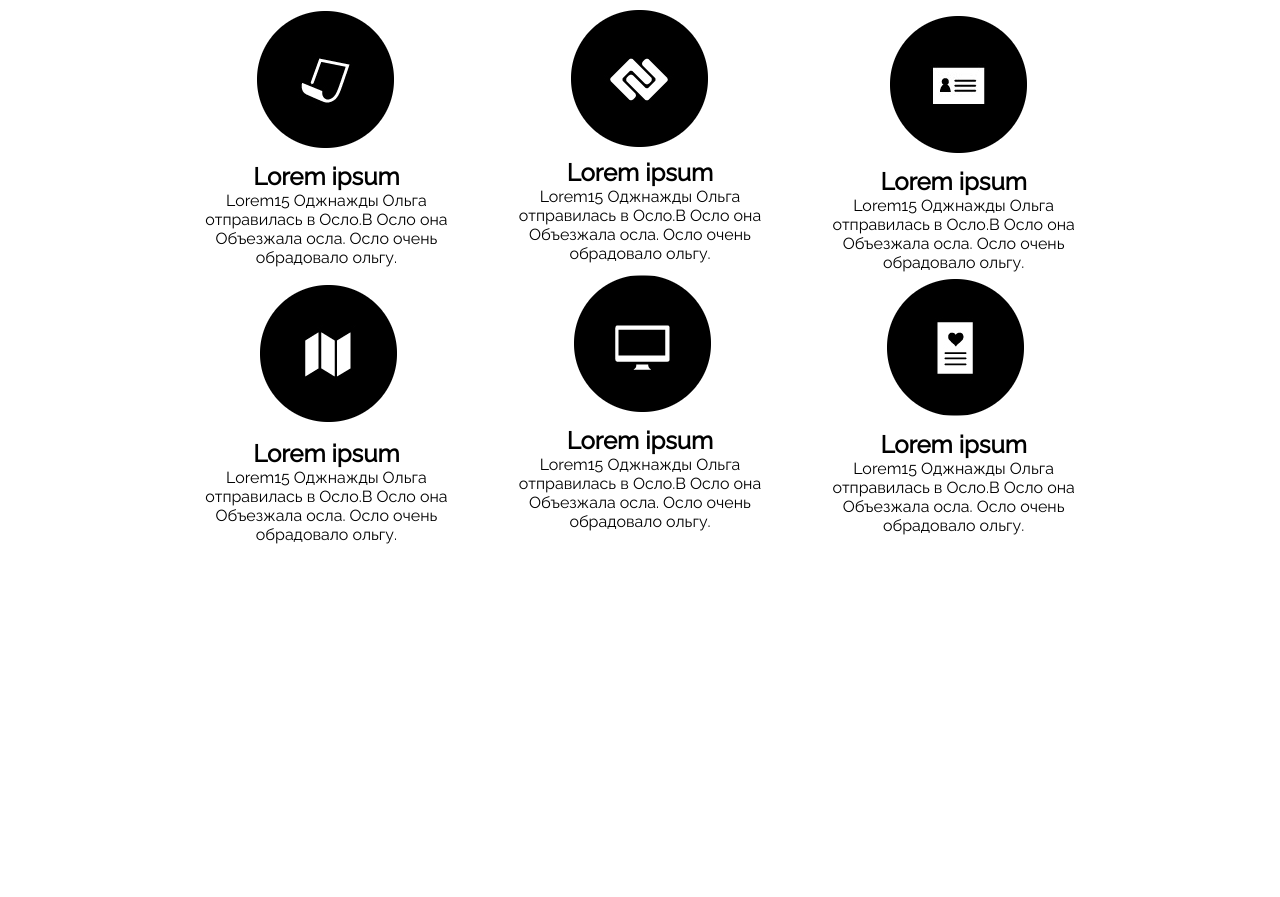
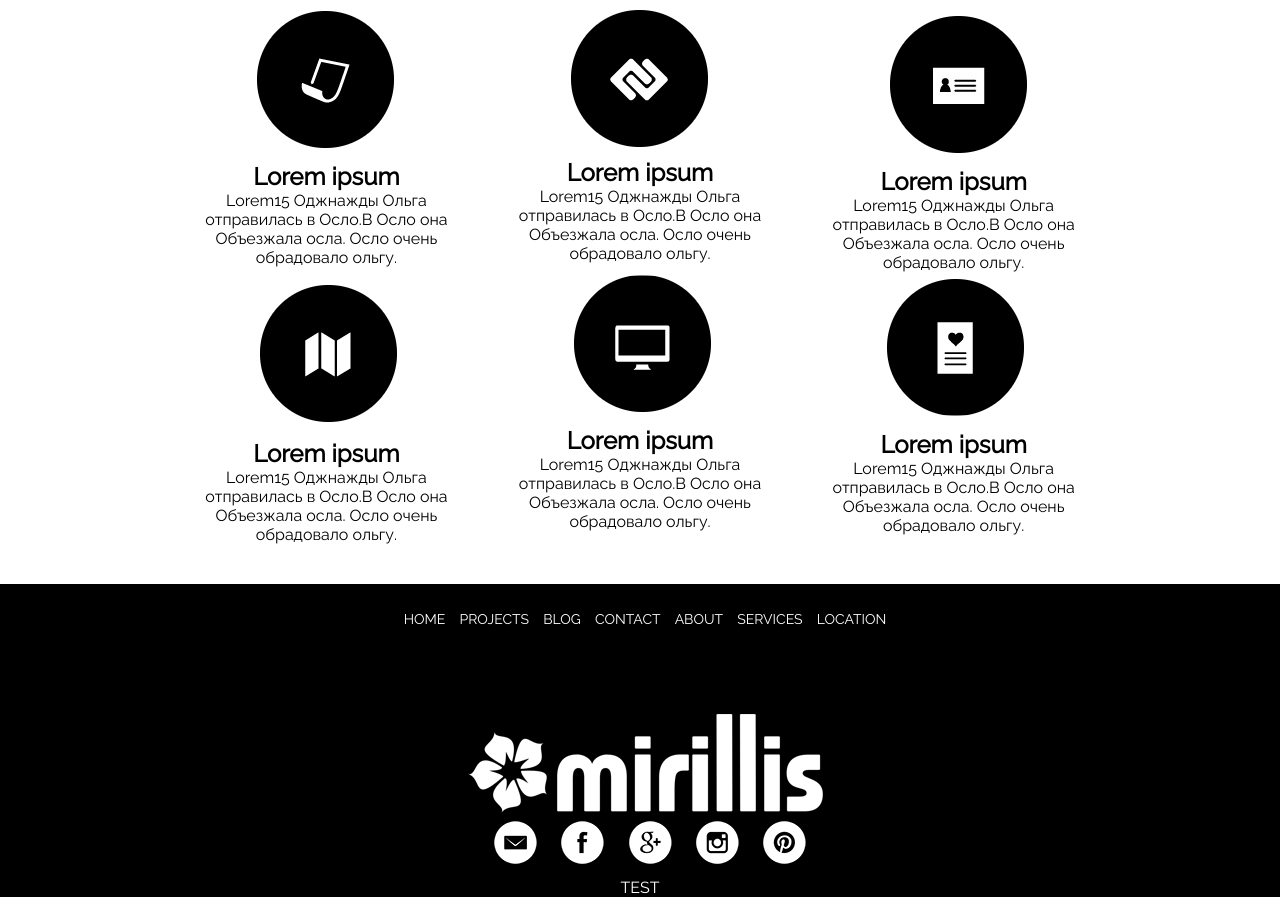
Before and after one commit to MortyraSky/myWebSites, a plain HTML site: page index.html in a window 1280 px wide. Shown: the part 718-1615 px from the top of the page. Before the commit the page ends 1302 px from the top, so only its background shows below. Drawn offline with Linux system fonts and the light colour scheme.

Commit message:
add footer

```diff
--- a/css/style.css
+++ b/css/style.css
@@ -82,6 +82,44 @@ nav{
   width: 30%;
 }
 
+
+
+footer{
+  width: 100%;
+  height: auto;
+  background: black;
+  margin: 0 auto;
+  text-align: center;
+  padding-top: 25px;
+
+
+}
+
+footer a{
+  color: white;
+  font-size: 14px;
+  margin-left: 10px;
+}
+
+footer p{
+  color: white;
+
+}
+
+footer nav a:hover{
+  border-bottom: 1px solid white;
+}
+
+.social img{
+  margin-left: 10px;
+  margin-bottom: 10px;
+}
+
+.social img:hover{
+  background: #494949;
+  border-radius: 50%;
+
+}
 @media screen and (max-width: 768px) {
   .topnav a:not(:first-child){
     display: none;
--- a/index.html
+++ b/index.html
@@ -63,6 +63,33 @@
         </div>
       </div>
     </main>
+
+    <footer>
+      <nav>
+        <a href="index.html">HOME</a>
+        <a href="projects.html">PROJECTS</a>
+        <a href="blog.html">BLOG</a>
+        <a href="contact.html">CONTACT</a>
+        <a href="about.html">ABOUT</a>
+        <a href="services.html">SERVICES</a>
+        <a href="location.html">LOCATION</a>
+    </nav>
+    <div class="logo">
+      <a href="index.html"><img class="grafficlogo" src="image/logo.png" alt="Logo"></a>
+    </div>
+
+    <div class="social">
+      <a href="#"><img class="social_icon" src="image/social_icon/em.png" alt=""></a>
+      <a href="#"><img class="social_icon" src="image/social_icon/face.png" alt=""></a>
+      <a href="#"><img class="social_icon" src="image/social_icon/goo.png" alt=""></a>
+      <a href="#"><img class="social_icon" src="image/social_icon/inst.png" alt=""></a>
+      <a href="#"><img class="social_icon" src="image/social_icon/pint.png" alt=""></a>
+    </div>
+    <p>TEST </p>
+    </footer>
+
+
+
     <script src="js/script.js"></script>
   </body>
 </html>
```
Also changed, not shown: image/social_icon/em.png (added), image/social_icon/face.png (added), image/social_icon/goo.png (added), image/social_icon/inst.png (added), image/social_icon/pint.png (added).
